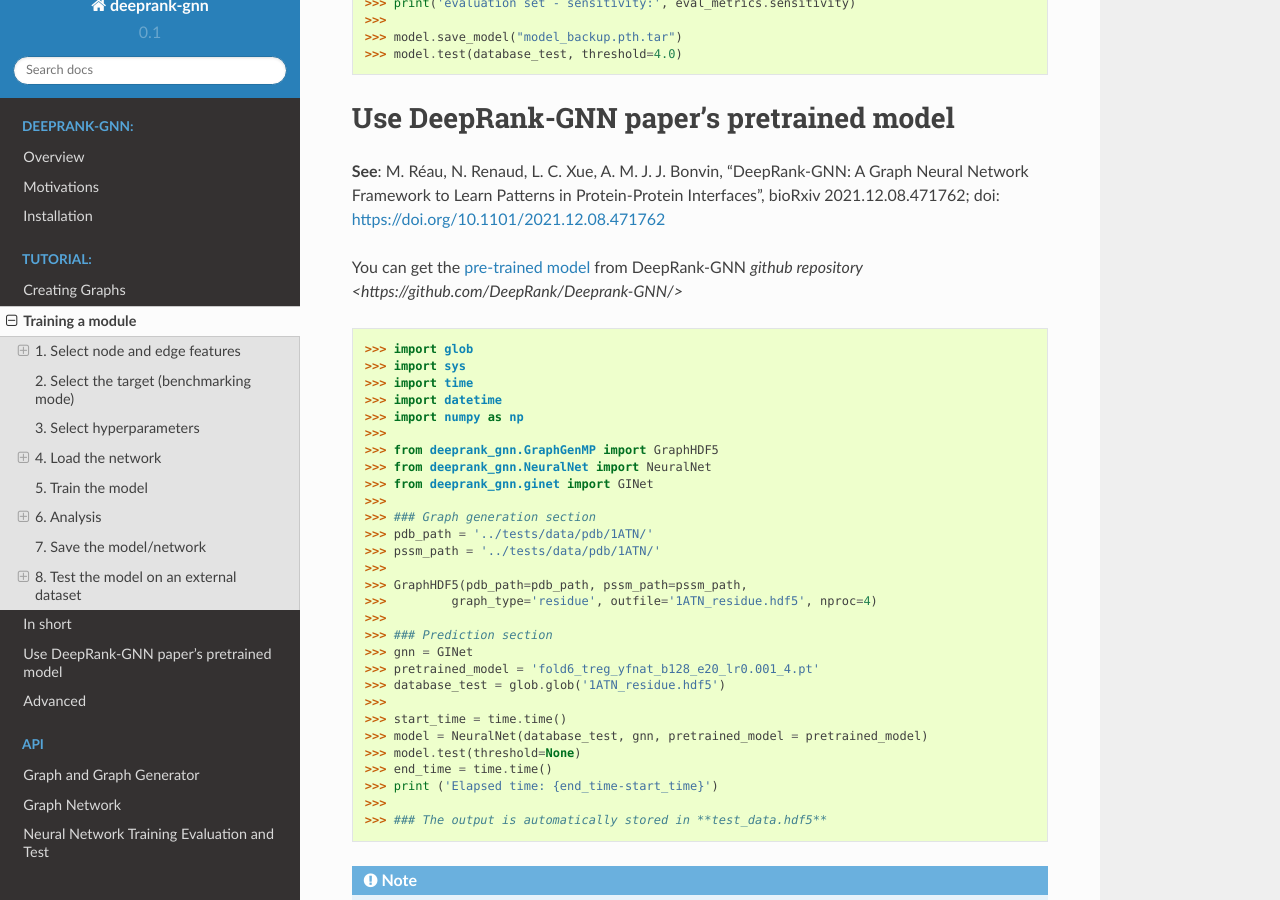
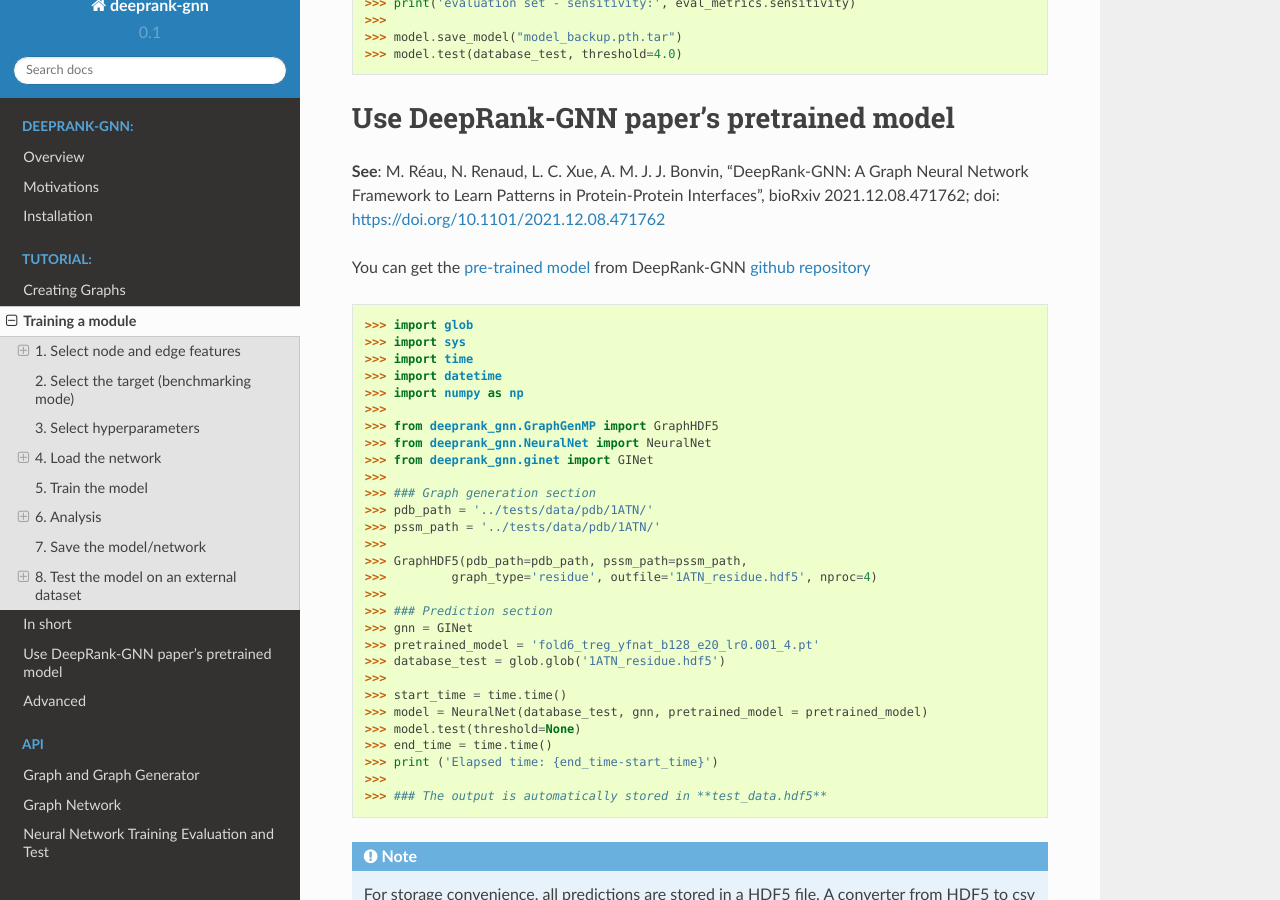
Before and after one commit to DeepRank/Deeprank-GNN, a Sphinx documentation site: the page built from docs/tutorial.train_model.rst, in a window 1280 px wide and 900 px high, scrolled down 7184 px. Built offline with Sphinx 7.4.7 and the Read the Docs theme 2.0.0, drawn with Linux system fonts in a browser that asks for light colours.

Commit message:
Update tutorial.train_model.rst

```diff
--- a/docs/tutorial.train_model.rst
+++ b/docs/tutorial.train_model.rst
@@ -355,7 +355,7 @@ Use DeepRank-GNN paper's pretrained model
 
 **See**: M. Réau, N. Renaud, L. C. Xue, A. M. J. J. Bonvin, "DeepRank-GNN: A Graph Neural Network Framework to Learn Patterns in Protein-Protein Interfaces", bioRxiv 2021.12.08.471762; doi: https://doi.org/10.1101/2021.12.08.471762
 
-You can get the `pre-trained model <https://github.com/DeepRank/Deeprank-GNN/tree/master/paper_pretrained_models/>`_ from DeepRank-GNN `github repository <https://github.com/DeepRank/Deeprank-GNN/>`
+You can get the `pre-trained model <https://github.com/DeepRank/Deeprank-GNN/tree/master/paper_pretrained_models/>`_ from DeepRank-GNN `github repository <https://github.com/DeepRank/Deeprank-GNN/>`_
 
 >>> import glob
 >>> import sys
```
